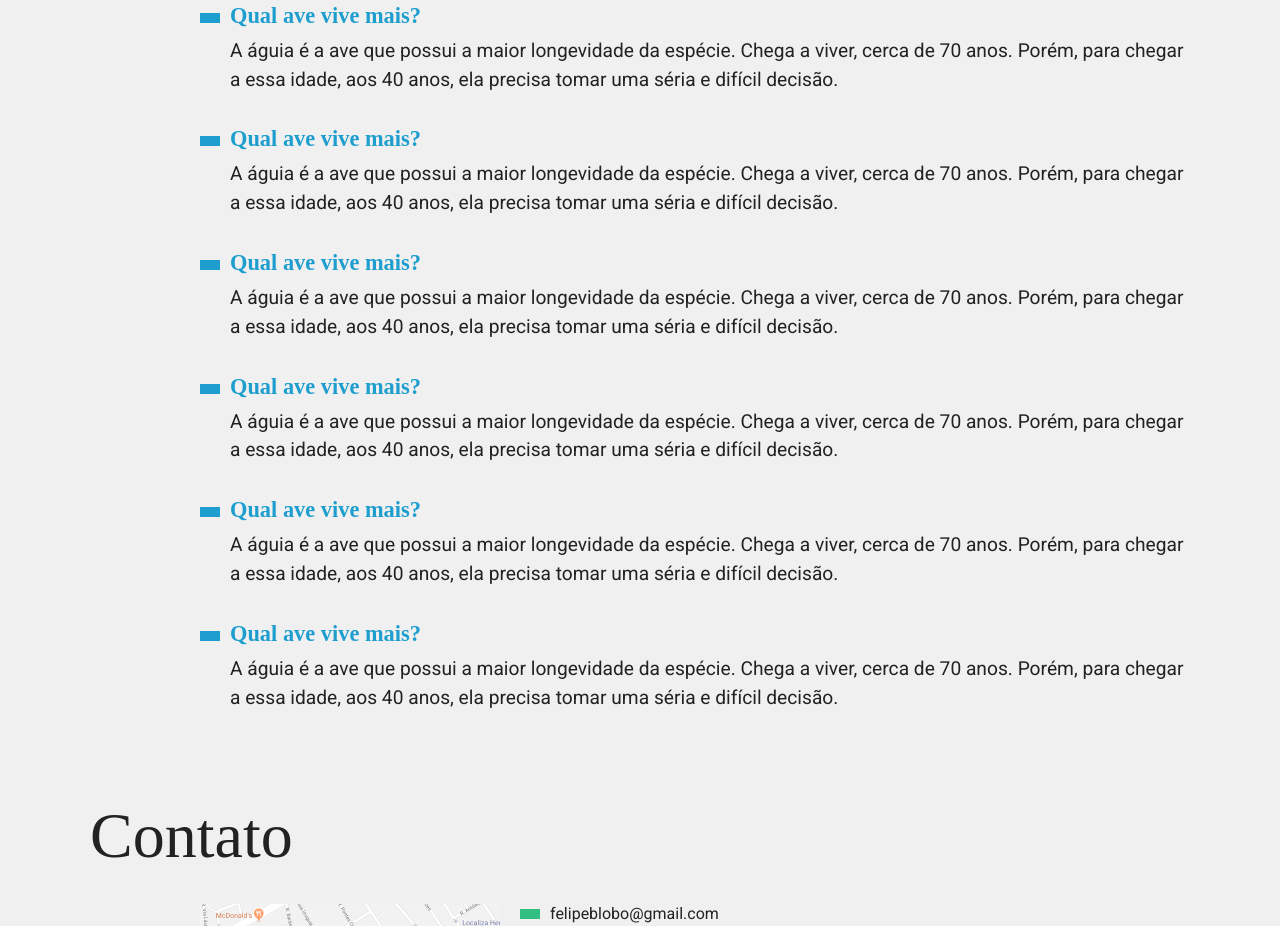
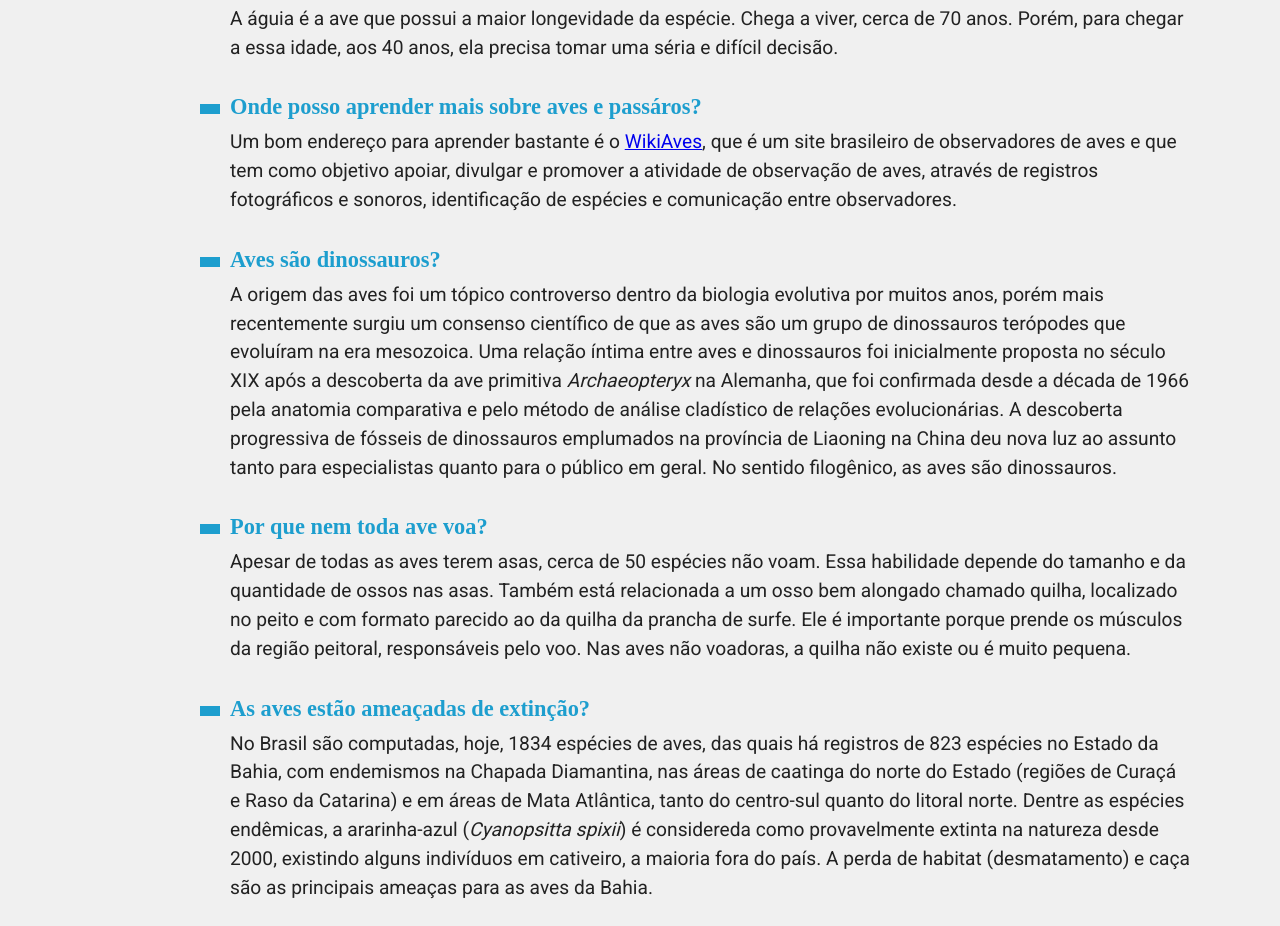
Before and after one commit to felipeblobo/animais_fantasticos, a plain HTML site: page index.html in a window 1280 px wide. Shown: the part 2767-3693 px from the top of the page. Drawn offline with Linux system fonts and the light colour scheme; a web font is replaced by a local one.

Commit message:
adequando leiaute

```diff
--- a/index.html
+++ b/index.html
@@ -16,15 +16,19 @@
   </head>
 
   <body>
+
     <nav class="menu">
       <ul>
         <li><a href="#aves">Aves</a></li>
         <li><a href="#faq">Faq</a></li>
-        <li><a href="#contato">Contato</a></li>
-        <li><a href="#">Dev →</a></li>
+        <li><a href="#contact">Contato</a></li>
+        <li><a target ='_blank' href="https://github.com/felipeblobo">Dev →</a></li>
       </ul>
     </nav>
+
+
     <section class="gridSection animals" id="animals">
+
       <h1 class='titles'>Aves Fantásticas</h1>
       <ul class='animalsList'>
         <li>
@@ -65,7 +69,7 @@
           />
         </li>
       </ul>
-      <div class="animalsDescription">
+      <div id='aves' class="animalsDescription">
         <section>
           <h2>Arara-Azul</h2>
           <p>
@@ -167,6 +171,7 @@
         </section>
       </div>
     </section>
+
     <section class="gridSection faq" id="faq">
       <h1 id ='faqTitle' class='titles'>FAQ</h1>
       <dl class='faqList'>
@@ -177,42 +182,34 @@
           ela precisa tomar uma séria e difícil decisão.
         </dd>
 
-        <dt>Qual ave vive mais?</dt>
+        <dt>Onde posso aprender mais sobre aves e passáros?</dt>
         <dd>
-          A águia é a ave que possui a maior longevidade da espécie. Chega a
-          viver, cerca de 70 anos. Porém, para chegar a essa idade, aos 40 anos,
-          ela precisa tomar uma séria e difícil decisão.
+          Um bom endereço para aprender bastante é o <a target ='_blank' href="https://www.wikiaves.com.br/">WikiAves</a>, que é um site brasileiro de observadores de aves e que tem como objetivo apoiar, divulgar e promover a atividade de observação de aves, através de registros fotográficos e sonoros, identificação de espécies e comunicação entre observadores.
         </dd>
 
-        <dt>Qual ave vive mais?</dt>
+        <dt>Aves são dinossauros?</dt>
         <dd>
-          A águia é a ave que possui a maior longevidade da espécie. Chega a
-          viver, cerca de 70 anos. Porém, para chegar a essa idade, aos 40 anos,
-          ela precisa tomar uma séria e difícil decisão.
+          A origem das aves foi um tópico controverso dentro da biologia evolutiva por muitos anos, porém mais recentemente surgiu um consenso científico de que as aves são um grupo de dinossauros terópodes que evoluíram na era mesozoica. Uma relação íntima entre aves e dinossauros foi inicialmente proposta no século XIX após a descoberta da ave primitiva <i>Archaeopteryx</i> na Alemanha, que foi confirmada desde a década de 1966 pela anatomia comparativa e pelo método de análise cladístico de relações evolucionárias. A descoberta progressiva de fósseis de dinossauros emplumados na província de Liaoning na China deu nova luz ao assunto tanto para especialistas quanto para o público em geral. No sentido filogênico, as aves são dinossauros.
         </dd>
 
-        <dt>Qual ave vive mais?</dt>
+        <dt>Por que nem toda ave voa?</dt>
         <dd>
-          A águia é a ave que possui a maior longevidade da espécie. Chega a
-          viver, cerca de 70 anos. Porém, para chegar a essa idade, aos 40 anos,
-          ela precisa tomar uma séria e difícil decisão.
+          Apesar de todas as aves terem asas, cerca de 50 espécies não voam. Essa habilidade depende do tamanho e da quantidade de ossos nas asas. Também está relacionada a um osso bem alongado chamado quilha, localizado no peito e com formato parecido ao da quilha da prancha de surfe. Ele é importante porque prende os músculos da região peitoral, responsáveis pelo voo. Nas aves não voadoras, a quilha não existe ou é muito pequena.
         </dd>
 
-        <dt>Qual ave vive mais?</dt>
+        <dt>As aves estão ameaçadas de extinção?</dt>
         <dd>
-          A águia é a ave que possui a maior longevidade da espécie. Chega a
-          viver, cerca de 70 anos. Porém, para chegar a essa idade, aos 40 anos,
-          ela precisa tomar uma séria e difícil decisão.
+          No Brasil são computadas, hoje, 1834 espécies de aves, das quais há registros de 823 espécies no Estado da Bahia, com endemismos na Chapada Diamantina, nas áreas de caatinga do norte do Estado (regiões de Curaçá e Raso da Catarina) e em áreas de Mata Atlântica, tanto do centro-sul quanto do litoral norte.
+
+          Dentre as espécies endêmicas, a ararinha-azul (<i>Cyanopsitta spixii</i>) é considereda como provavelmente extinta na natureza desde 2000, existindo alguns indivíduos em cativeiro, a maioria fora do país.
+
+          A perda de habitat (desmatamento) e caça são as principais ameaças para as aves da Bahia.
         </dd>
 
-        <dt>Qual ave vive mais?</dt>
-        <dd>
-          A águia é a ave que possui a maior longevidade da espécie. Chega a
-          viver, cerca de 70 anos. Porém, para chegar a essa idade, aos 40 anos,
-          ela precisa tomar uma séria e difícil decisão.
-        </dd>
+
       </dl>
     </section>
+
     <section class="gridSection contact" id="contact">
       <h1 id='contactTitle' class='titles'>Contato</h1>
       <div class="map">
@@ -232,7 +229,7 @@
               <a id='git' href="https://github.com/felipeblobo" target="_blank"><i class="fab fa-github-square fa-2x"  style="color:#797575"></i></a>
               <a href="https://www.linkedin.com/in/felipe-bastos-l%C3%B4bo-silva-7b8380201/" target="_blank"><i class="fab fa-linkedin fa-2x" style="color:#797575"></i></a>
           </div>
-          <p class= 'me-5 '>Salvador, Bahia</p>
+          <p>Salvador, Bahia</p>
       </div>
   </footer>
 
--- a/style/style.css
+++ b/style/style.css
@@ -21,6 +21,7 @@ body {
   grid-template-columns: 1fr 120px minmax(300px, 1000px) 1fr;
   font-family: 'Roboto', sans-serif;
 }
+
 
 .menu {
   grid-column: 3 / 5;
@@ -53,7 +54,7 @@ body {
   display: grid;
   grid-template-columns: 90px 300px 1fr;
   grid-gap: 20px;
-  margin-bottom: 4rem;
+  margin-bottom: 2rem;
 }
 
 .titles {
@@ -67,6 +68,7 @@ body {
 
 #faqTitle, #contactTitle {
   font-size: 4rem;
+  grid-column: 2 / 4;
 }
 
 .animals h2 {
@@ -179,7 +181,6 @@ body {
 
 .copyright {
   grid-column: 3 / 5;
-  margin-bottom: 2rem;
   background: var(--decorationBar);
 
 }
@@ -245,9 +246,7 @@ ul {
 
   #faqTitle, #contactTitle {
     font-size: 3rem;
-  }
-
-  .menu {
+  }  .menu {
     margin-top: 0px;
 
   }
@@ -256,3 +255,11 @@ ul {
     margin-bottom: 0px
   }
 }
+
+@media (max-width: 320px) {
+
+  .gridSection h1 {
+    font-size: 3rem;
+  }
+
+}
```
